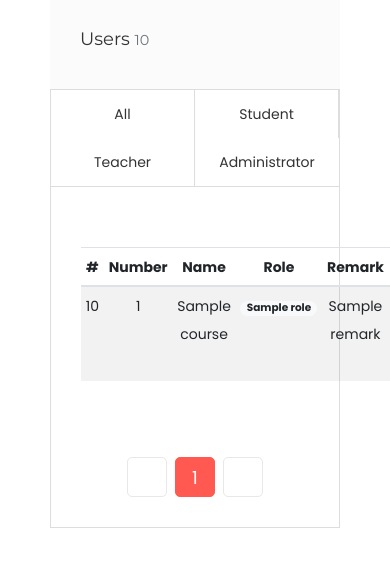
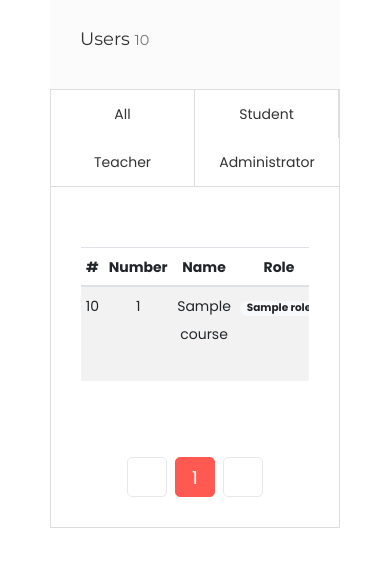
Before and after one commit to degencap777/recordIT, a Flask app: template recordit/templates/admin/manage_user.html in a window 390 px wide; the page is wider, and only the part inside the window is pictured. Shown: the part 323-903 px from the top of that part. Run offline with Flask 2, Linux system fonts and the light colour scheme; tables that the repository leaves empty hold one stand-in row (values such as "Sample post"); the template is opened without the code that fills it: values that come from a table or form of the project are taken from there, most other values are stand-ins (such as "Sample title", 1, 10 or a date in 2020); parts of the project's set-up code (start-up, migrations or seed data) failed here and were passed over; some libraries are stand-ins or nearby versions.

Commit message:
:bug: table showing in mobile phone
:bug: table showing in mobile phone
:lipstick: format html

```diff
--- a/recordit/templates/admin/manage_course.html
+++ b/recordit/templates/admin/manage_course.html
@@ -20,6 +20,7 @@
 
 {% block dashboard_content %}
     {% if pagination.items %}
+        <div class="table-responsive">
             <table class="table table-striped table-hover table-sm">
                 <thead>
                 <tr class="text-center">
@@ -60,7 +61,8 @@
                             {% else %}
                                 {% set value = _('False') %}
                             {% endif %}
-                        <form action="{{ url_for('admin.switch_course_state', course_id=course.id) }}" method="post">
+                            <form action="{{ url_for('admin.switch_course_state', course_id=course.id) }}"
+                                  method="post">
                                 {{ form.csrf_token() }}
                                 {{ form.switch(class="btn", value=value) }}
                             </form>
@@ -88,6 +90,7 @@
                     </tr>
                 {% endfor %}
             </table>
+        </div>
         {{ render_pagination(pagination, align='center') }}
     {% else %}
         <div class="tip">
--- a/recordit/templates/admin/manage_record.html
+++ b/recordit/templates/admin/manage_record.html
@@ -22,6 +22,7 @@
 
 {% block dashboard_content %}
     {% if pagination.items %}
+        <div class="table-responsive">
             <table class="table table-striped table-hover table-sm">
                 <thead>
                 <tr class="text-center">
@@ -71,6 +72,7 @@
                     </tr>
                 {% endfor %}
             </table>
+        </div>
         {{ render_pagination(pagination, align='center') }}
     {% else %}
         <div class="tip">
--- a/recordit/templates/admin/manage_report.html
+++ b/recordit/templates/admin/manage_report.html
@@ -21,6 +21,7 @@
 
 {% block dashboard_content %}
     {% if pagination.items %}
+        <div class="table-responsive">
             <table class="table table-striped table-hover table-sm">
                 <thead>
                 <tr class="text-center">
@@ -53,7 +54,8 @@
                             {% else %}
                                 {% set value = _('False') %}
                             {% endif %}
-                        <form action="{{ url_for('admin.switch_report_state', report_id=report.id) }}" method="post">
+                            <form action="{{ url_for('admin.switch_report_state', report_id=report.id) }}"
+                                  method="post">
                                 {{ switchform.csrf_token() }}
                                 {{ switchform.switch(class="btn", value=value) }}
                             </form>
@@ -78,6 +80,7 @@
                     </tr>
                 {% endfor %}
             </table>
+        </div>
         {{ render_pagination(pagination, align='center') }}
     {% else %}
         <div class="tip">
--- a/recordit/templates/admin/manage_user.html
+++ b/recordit/templates/admin/manage_user.html
@@ -48,6 +48,7 @@
                                     <div class="col-lg-12">
                                         <div class="comments-reply-area tow-revew">
                                             {% if pagination.items %}
+                                                <div class="table-responsive">
                                                     <table class="table table-striped table-hover table-sm">
                                                         <thead>
                                                         <tr class="text-center">
@@ -78,7 +79,8 @@
                                                                 </td>
                                                                 <td>
                                                                     {% if user.remark %}
-                                                                    <span data-toggle="tooltip" title={{ user.remark }}>
+                                                                        <span data-toggle="tooltip"
+                                                                              title={{ user.remark }}>
                                                                         {{ user.remark|truncate(config['TABLE_MAX_WORDS']) }}
                                                                         </span>
                                                                     {% endif %}
@@ -103,6 +105,7 @@
                                                             </tr>
                                                         {% endfor %}
                                                     </table>
+                                                </div>
                                                 {{ render_pagination(pagination, align='center') }}
                                             {% else %}
                                                 <div class="tip">
--- a/recordit/templates/front/about.html
+++ b/recordit/templates/front/about.html
@@ -9,6 +9,7 @@
 {% block breadcrumb_title %}
     <h3>{{ _("About Us") }}</h3>
 {% endblock breadcrumb_title %}
+
 
 {% block breadcrumb_item_list %}
     {{ super() }}
--- a/recordit/templates/front/index.html
+++ b/recordit/templates/front/index.html
@@ -5,7 +5,6 @@
 
 {% block breadcrumb %}
 {% endblock breadcrumb %}
-
 
 
 {% block content %}
```
Also changed, not shown: recordit/templates/macros/pagination.html (+5 -3 lines), README.md. Lines whose indentation alone changed are shown as unchanged.
